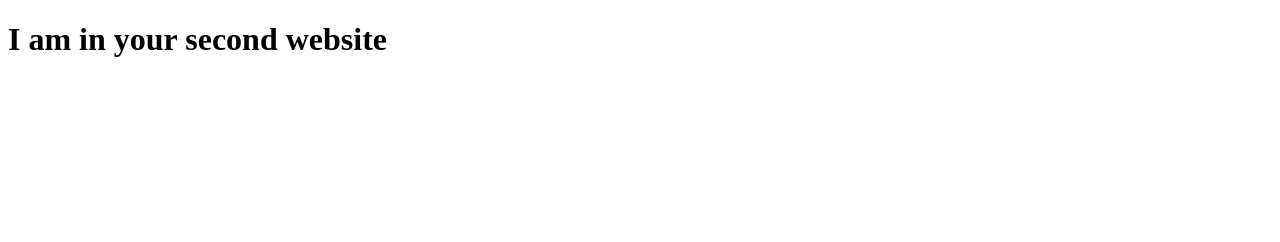
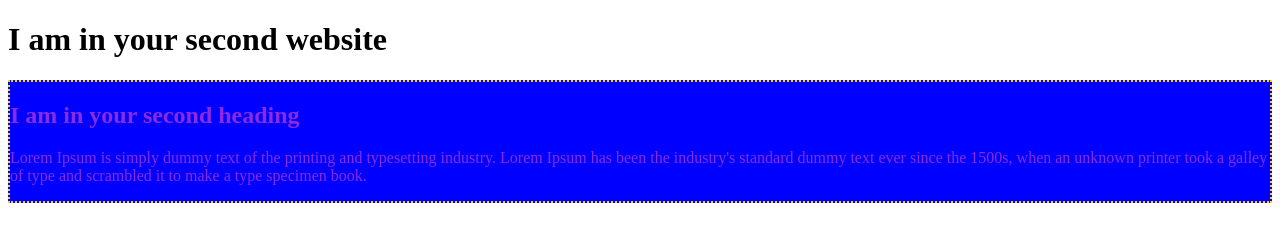
Before and after one commit to Kawsar-H/my-second-website, a plain HTML site: page index.html in a window 1280 px wide. Drawn offline with Linux system fonts and the light colour scheme.

Commit message:
added new design

```diff
--- a/index.html
+++ b/index.html
@@ -8,5 +8,10 @@
 </head>
 <body>
     <h1>I am in your second website</h1>
+    <div>
+        <h2>I am in your second heading</h2>
+        <p>Lorem Ipsum is simply dummy text of the printing and typesetting industry. Lorem Ipsum has been the industry's standard dummy text ever since the 1500s, when an unknown printer took a galley of type and scrambled it to make a type specimen book.</p>
+
+    </div>
 </body>
 </html>
--- a/style.css
+++ b/style.css
@@ -0,0 +1,5 @@
+div{
+    background-color: blue;
+    color: blueviolet;
+    border: 2px dotted gold;
+}
```
Also changed, not shown: 1 other file.
